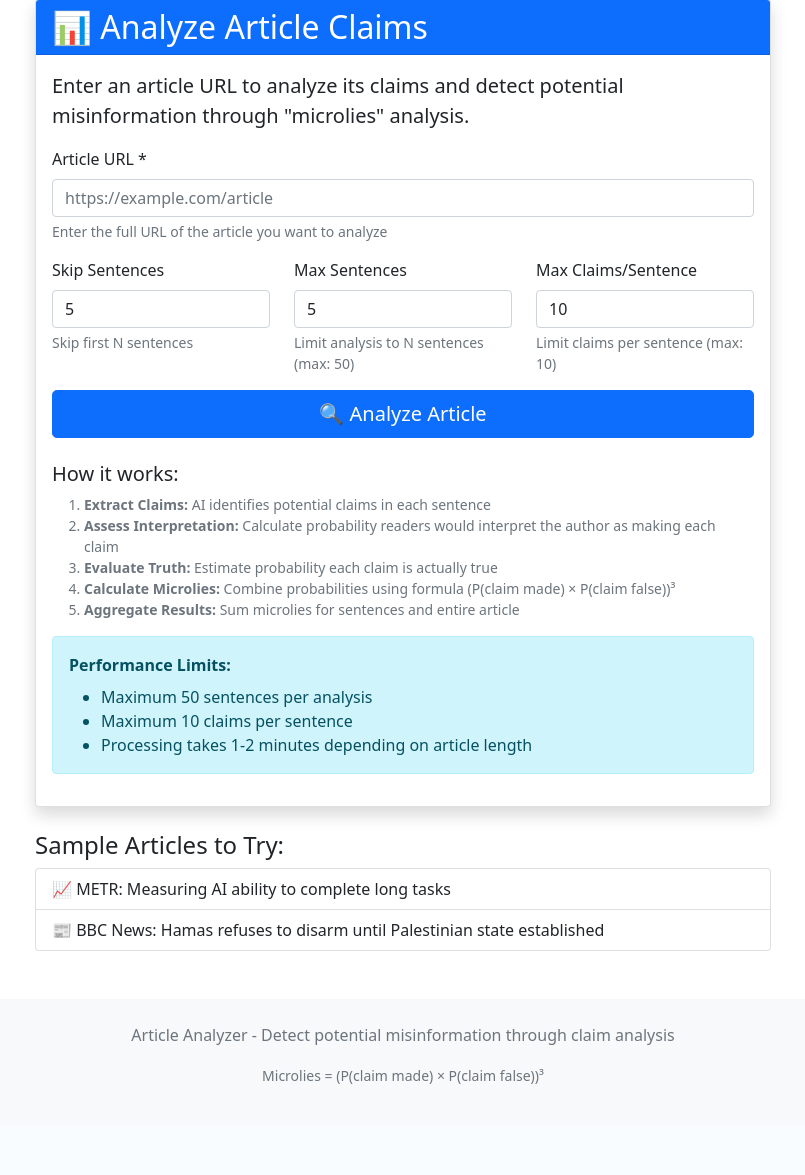
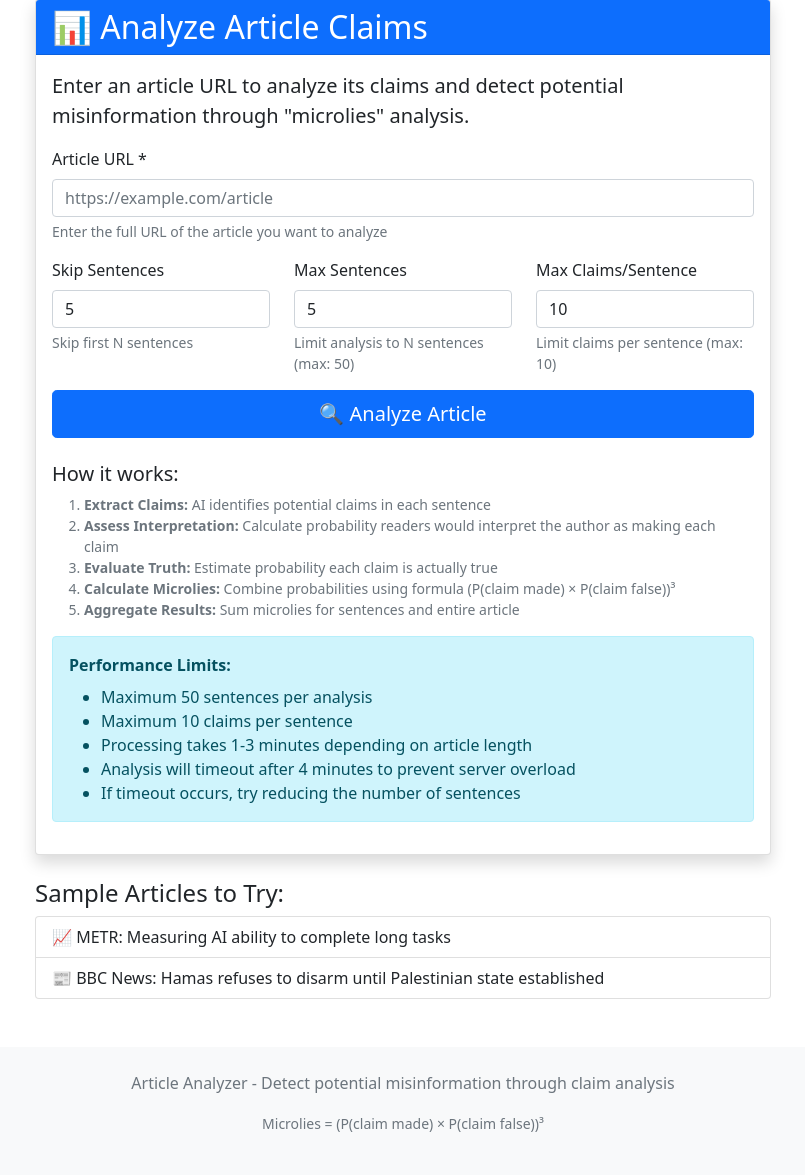
Before and after one commit to Xodarap/falseometer, a Flask app: page / in a window 1280 px wide. Shown: the part 81-1256 px from the top of the page, without its empty margins (237-1042 px from the left). Before the commit the page ends 1165 px from the top, so only its background shows below. Run offline with Flask 3, Linux system fonts and the light colour scheme.

Commit message:
Extend Heroku timeout: 5min gunicorn + 4min app timeout + UI warnings

```diff
--- a/app.py
+++ b/app.py
@@ -49,14 +49,31 @@ def analyze_article():
             flash('Please provide valid numbers for sentence and claim limits', 'error')
             return redirect(url_for('index'))
 
-        # Create analyzer and run analysis
+        # Create analyzer and run analysis with timeout protection
         analyzer = ArticleAnalyzer()
-        results = analyzer.analyze_article(
-            url,
-            max_sentences=max_sentences,
-            max_claims=max_claims,
-            skip_sentences=skip_sentences
-        )
+
+        # Set a reasonable timeout for the analysis
+        import signal
+
+        def timeout_handler(signum, frame):
+            raise TimeoutError("Analysis timed out after 4 minutes")
+
+        # Set 4 minute timeout (Heroku has 5 minute limit)
+        signal.signal(signal.SIGALRM, timeout_handler)
+        signal.alarm(240)  # 4 minutes
+
+        try:
+            results = analyzer.analyze_article(
+                url,
+                max_sentences=max_sentences,
+                max_claims=max_claims,
+                skip_sentences=skip_sentences
+            )
+        except TimeoutError:
+            flash('Analysis timed out. Try reducing the number of sentences or claims.', 'error')
+            return redirect(url_for('index'))
+        finally:
+            signal.alarm(0)  # Cancel the alarm
 
         # Prepare data for template
         sentences_data = []
--- a/templates/index.html
+++ b/templates/index.html
@@ -72,7 +72,9 @@
                     <ul class="mb-0 mt-2">
                         <li>Maximum 50 sentences per analysis</li>
                         <li>Maximum 10 claims per sentence</li>
-                        <li>Processing takes 1-2 minutes depending on article length</li>
+                        <li>Processing takes 1-3 minutes depending on article length</li>
+                        <li>Analysis will timeout after 4 minutes to prevent server overload</li>
+                        <li>If timeout occurs, try reducing the number of sentences</li>
                     </ul>
                 </div>
             </div>
```
Also changed, not shown: 1 other file.
